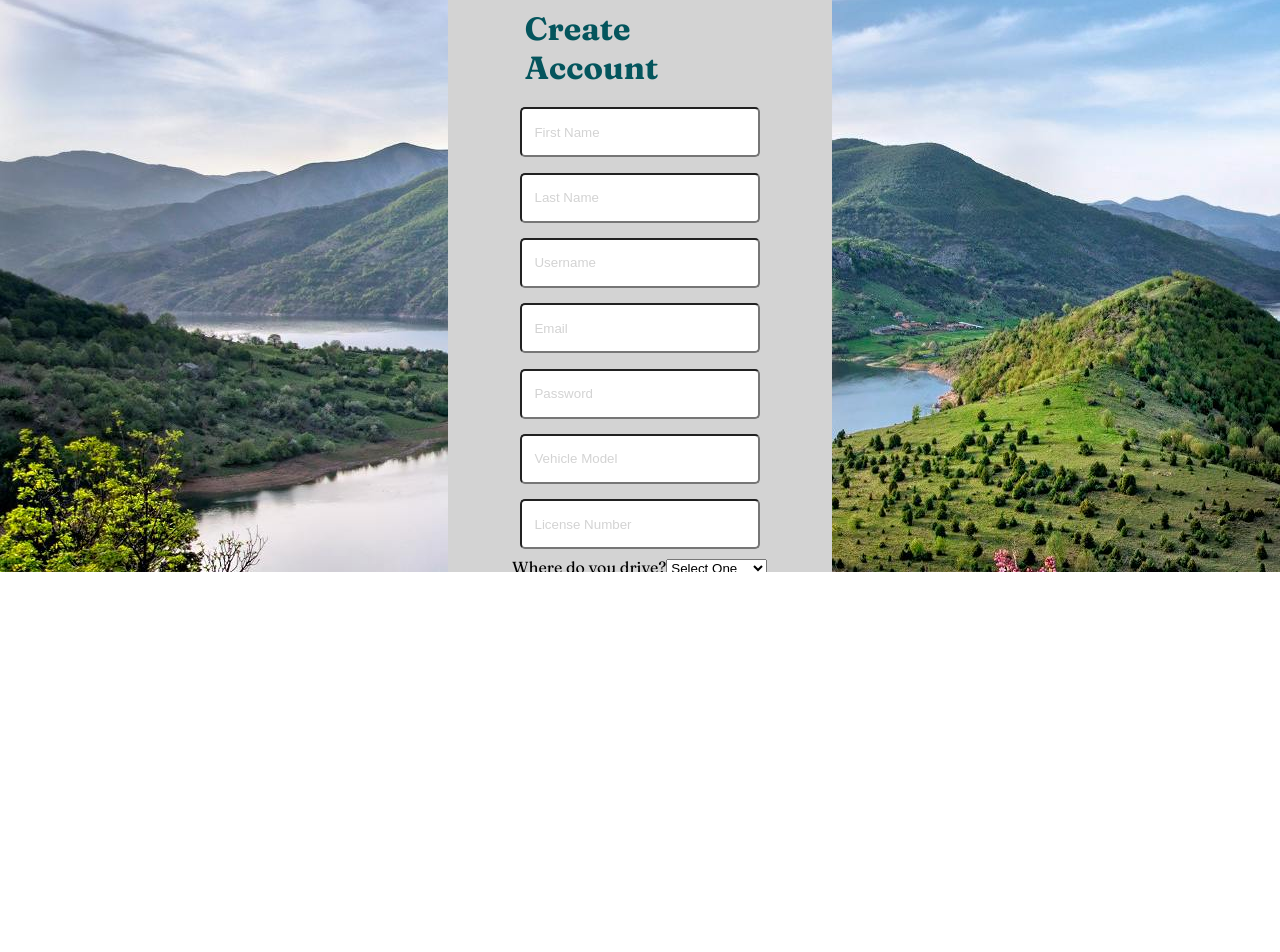
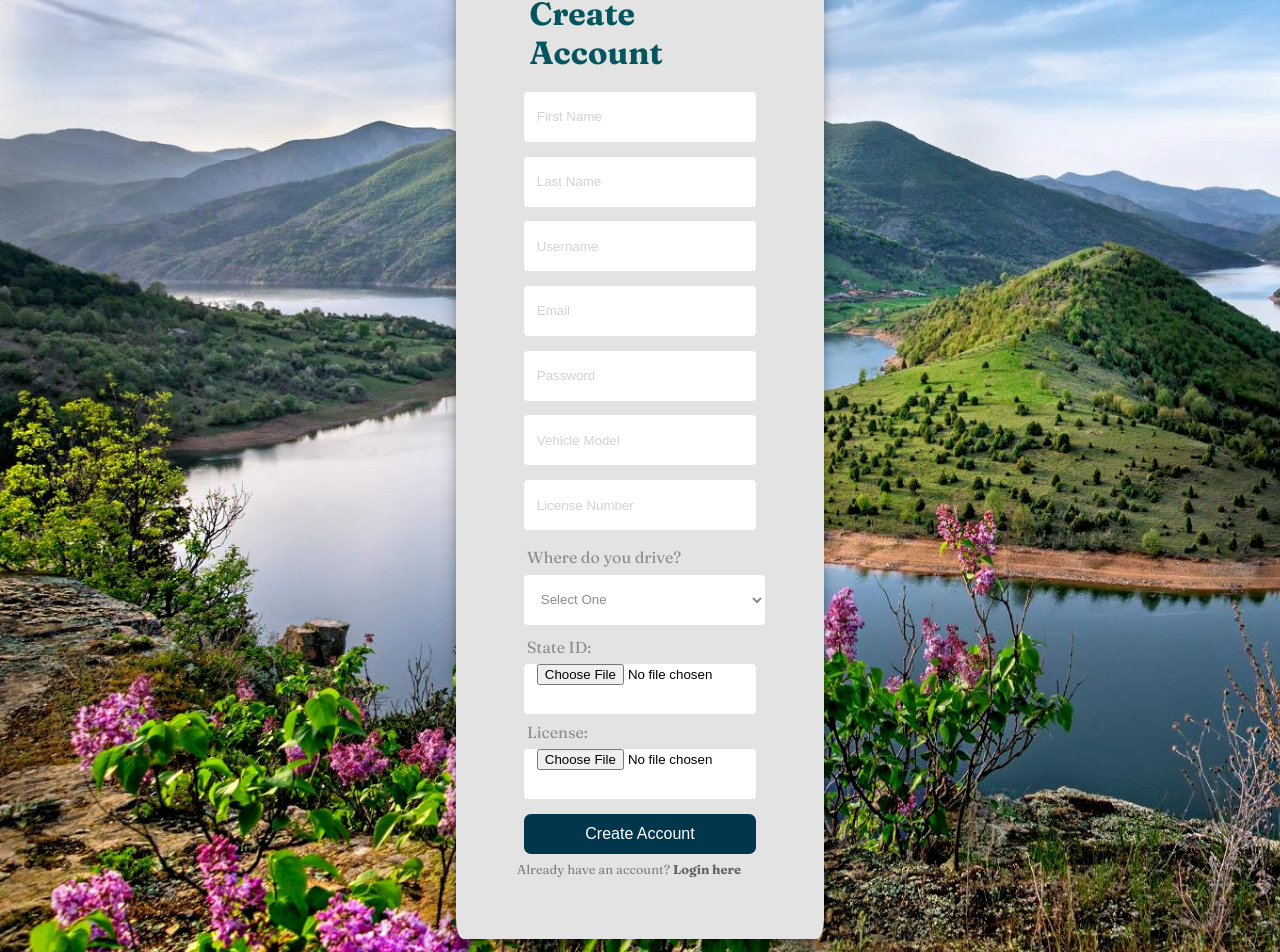
Before and after one commit to mhc-cs/cs-316-project-tropical-traversers, a Next.js app in the folder tropical_traverse/: page /driverSignup in a window 1280 px wide. Shown: the part 228-1180 px from the top of the page. Before the commit the page ends 800 px from the top, so only its background shows below. Built offline with nearby package versions, Linux system fonts and the light colour scheme.

Commit message:
updated some styling - login and create account pages

```diff
--- a/tropical_traverse/src/app/driverSignup/driverSignup.css
+++ b/tropical_traverse/src/app/driverSignup/driverSignup.css
@@ -1,12 +1,13 @@
 .container{
-    width: 100vw;
-    height: 100vh;
     background-image: url("../assets/background4.jpg");
+    background-size: cover ;
+    background-repeat: no-repeat;
+    padding: 2%;
 }
 
-form{
-    background-color: lightgray;
-    /* margin: 10% 35%; */
+.create-form{
+    background-color: rgb(227, 227, 227);
+    margin-top: 10%;
     width: 30%;
     height: auto;
     display: flex;
@@ -15,8 +16,9 @@ form{
     padding: 5%;
     border-radius: 2%;
     position: relative;
-    top: 20%;
+    top: 10%;
     left: 35%;
+    box-shadow: 0 4px 8px 0 rgba(0, 0, 0, 0.2), 0 6px 20px 0 rgba(0, 0, 0, 0.19);
 }
 
 h1{
@@ -32,6 +34,8 @@ h1{
     color: rgb(0, 0, 0);
     padding-left: 5%;
     margin: 3%;
+    border: none;
+    border-radius: 4px;
 
     &::placeholder{
         color: lightgrey;
@@ -47,6 +51,7 @@ h1{
     cursor: pointer;
     background-color: rgb(2, 54, 76);
     color: white;
+    border: none;
 }
 
 span{
@@ -59,6 +64,28 @@ span{
 }
 
 b{
-    color: rgb(236, 236, 236);
+    color: rgb(100, 100, 100);
     cursor: pointer;
+    background-color:rgb(227, 227, 227);
+    border: none;
 }
+
+.live{
+    margin-top: 4%;
+    display: flex;
+    flex-direction: column;
+    color: rgb(140, 140, 140);
+}
+
+.live-options{
+    margin-top: 3%;
+    margin-bottom: 5%;
+    width: 98%;
+    height: 50px;
+    color: rgb(140, 140, 140);
+}
+
+.sl{
+    color: rgb(140, 140, 140);
+    margin-left: 4%;
+}
--- a/tropical_traverse/src/app/driverSignup/page.tsx
+++ b/tropical_traverse/src/app/driverSignup/page.tsx
@@ -157,8 +157,9 @@ console.log('Preview URL:', previewURL);
   //input receiver, texts bars, and submit button
   return(
     <>
-    <div className ='container'>
-        <form ref={formRef} onSubmit={handleFormSubmit}>
+    <div className='container'>
+    <div className ='tainer'>
+        <form className='create-form' ref={formRef} onSubmit={handleFormSubmit}>
             <h1>Create Account</h1>
             <input onChange={handleChange} name="nameF" value = {input.nameF} className="form-control" placeholder="First Name" required></input>
             <input onChange={handleChange} name="nameL" value = {input.nameL} className="form-control" placeholder="Last Name" required></input>
@@ -167,18 +168,9 @@ console.log('Preview URL:', previewURL);
             <input onChange={handleChange} name="password" value = {input.password}  className="form-control" placeholder="Password" type='password' required></input>
             <input onChange={handleChange} name="vehicle" value = {input.vehicle}  className="form-control" placeholder="Vehicle Model" required></input>
             <input onChange={handleChange} name="license" value = {input.license}  className="form-control" placeholder="License Number" required></input>
-            <label>
-              Where do you drive?
-              <select name="selectedLocation" >
-                <option value="select">Select One</option>
-                <option value="kingston">Kingston</option>
-                <option value="montegobay">Montego Bay</option>
-                <option value="negril">Negril</option>
-                <option value="falmouth">Falmouth</option>
-                <option value="ochorios">Ocho Rios</option>
-                <option value="portmore">Portmore</option>
-              </select>
-              <select name="selectedLocation" value = {input.location} onChange={handleSelectChange} required>
+            <label className='live'>
+              <p className='sl'>Where do you drive?</p>
+              <select name="selectedLocation" value = {input.location} onChange={handleSelectChange} required className='live-options form-control'>
                 <option value="select">Select One</option>
                 <option value="kingston">Kingston</option>
                 <option value="montegobay">Montego Bay</option>
@@ -188,13 +180,14 @@ console.log('Preview URL:', previewURL);
                 <option value="portmore">Portmore</option>
               </select>
             </label>
-            <label htmlFor="stateID">State ID:</label>
+            <label htmlFor="stateID" className='sl'>State ID:</label>
             <input onChange={(e) => handlePics(e, 'stateID')} name="stateID"  className="form-control" type='file' required></input>
-            <label htmlFor="licenseImg">License:</label>
+            <label htmlFor="licenseImg" className='sl'>License:</label>
             <input onChange={(e) => handlePics(e, 'licenseImg')} name="licenseImg"  className="form-control" type='file' required></input>
             <button className="btn btn-lg btn-info">Create Account</button>
             <span>Already have an account? <button onClick={(event) => { event.preventDefault(); router.push(url); }}><b>Login here</b></button> </span>
         </form>
+    </div>
     </div>
     </>
   );
--- a/tropical_traverse/src/app/login/login.css
+++ b/tropical_traverse/src/app/login/login.css
@@ -1,12 +1,11 @@
-.container{
+.login-container{
     width: 100vw;
     height: 100vh;
     background-image: url("../assets/background4.jpg");
 }
 
 form{
-    background-color: lightgray;
-    /* margin: 10% 35%; */
+    background-color: rgb(227, 227, 227);
     width: 30%;
     height: auto;
     display: flex;
@@ -25,13 +24,15 @@ h1{
     padding: 5%;
 }
 
-.form-control{
+.loginform-control{
     height: 50px;
     border-radius: 5px;
     background-color: rgb(255, 255, 255);
     color: rgb(0, 0, 0);
     padding-left: 5%;
     margin: 3%;
+    border: none;
+    border-radius: 4px;
 
     &::placeholder{
         color: lightgrey;
@@ -59,6 +60,8 @@ span{
 }
 
 b{
-    color: rgb(236, 236, 236);
+    color: rgb(100, 100, 100);
     cursor: pointer;
+    background-color:rgb(227, 227, 227);
+    border: none;
 }
--- a/tropical_traverse/src/app/login/page.tsx
+++ b/tropical_traverse/src/app/login/page.tsx
@@ -52,12 +52,12 @@ const LogIn: React.FC = () => {
   const router = useRouter();
 
   //input receiver, texts bars, and submit button
-  return <div className ='container'>
+  return <div className ='login-container'>
 
       <form>
       <h1>Login</h1>
-        <input className='form-control' type="email" onChange={(event) => { setUsername(event.target.value) }} placeholder="Username"  />
-        <input className='form-control' type="password" onChange={(event) => { setPassword(event.target.value) }} placeholder="Password"  />
+        <input className='loginform-control' type="email" onChange={(event) => { setUsername(event.target.value) }} placeholder="Username"  />
+        <input className='loginform-control' type="password" onChange={(event) => { setPassword(event.target.value) }} placeholder="Password"  />
         <button className='btn btn-lg btn-info' onClick={submit}>Submit</button>
         <span>New to Island Tours? <button onClick={(event) => { event.preventDefault(); router.push(url); }}><b>Create Account</b></button>  </span>
       </form>
--- a/tropical_traverse/src/app/signUp/signUp.css
+++ b/tropical_traverse/src/app/signUp/signUp.css
@@ -1,12 +1,11 @@
-.container{
+.signupContainer{
     width: 100vw;
     height: 100vh;
     background-image: url("../assets/background4.jpg");
 }
 
 form{
-    background-color: lightgray;
-    /* margin: 10% 35%; */
+    background-color: rgb(227, 227, 227);
     width: 30%;
     height: auto;
     display: flex;
@@ -15,8 +14,9 @@ form{
     padding: 5%;
     border-radius: 2%;
     position: relative;
-    top: 20%;
+    top: 15%;
     left: 35%;
+    box-shadow: 0 4px 8px 0 rgba(0, 0, 0, 0.2), 0 6px 20px 0 rgba(0, 0, 0, 0.19);
 }
 
 h1{
@@ -25,13 +25,15 @@ h1{
     padding: 5%;
 }
 
-.form-control{
+.sigupform-control{
     height: 50px;
     border-radius: 5px;
     background-color: rgb(255, 255, 255);
     color: rgb(0, 0, 0);
     padding-left: 5%;
     margin: 3%;
+    border: none;
+    border-radius: 4px;
 
     &::placeholder{
         color: lightgrey;
@@ -47,6 +49,8 @@ h1{
     cursor: pointer;
     background-color: rgb(2, 54, 76);
     color: white;
+    border: none;
+    border-radius: 4px;
 }
 
 span{
@@ -59,6 +63,8 @@ span{
 }
 
 b{
-    color: rgb(236, 236, 236);
+    color: rgb(100, 100, 100);
     cursor: pointer;
+    background-color:rgb(227, 227, 227);
+    border: none;
 }
```
Also changed, not shown: tropical_traverse/src/app/roles/roles.css (+7 -2 lines), tropical_traverse/src/app/signUp/page.tsx (+6 -6 lines).
